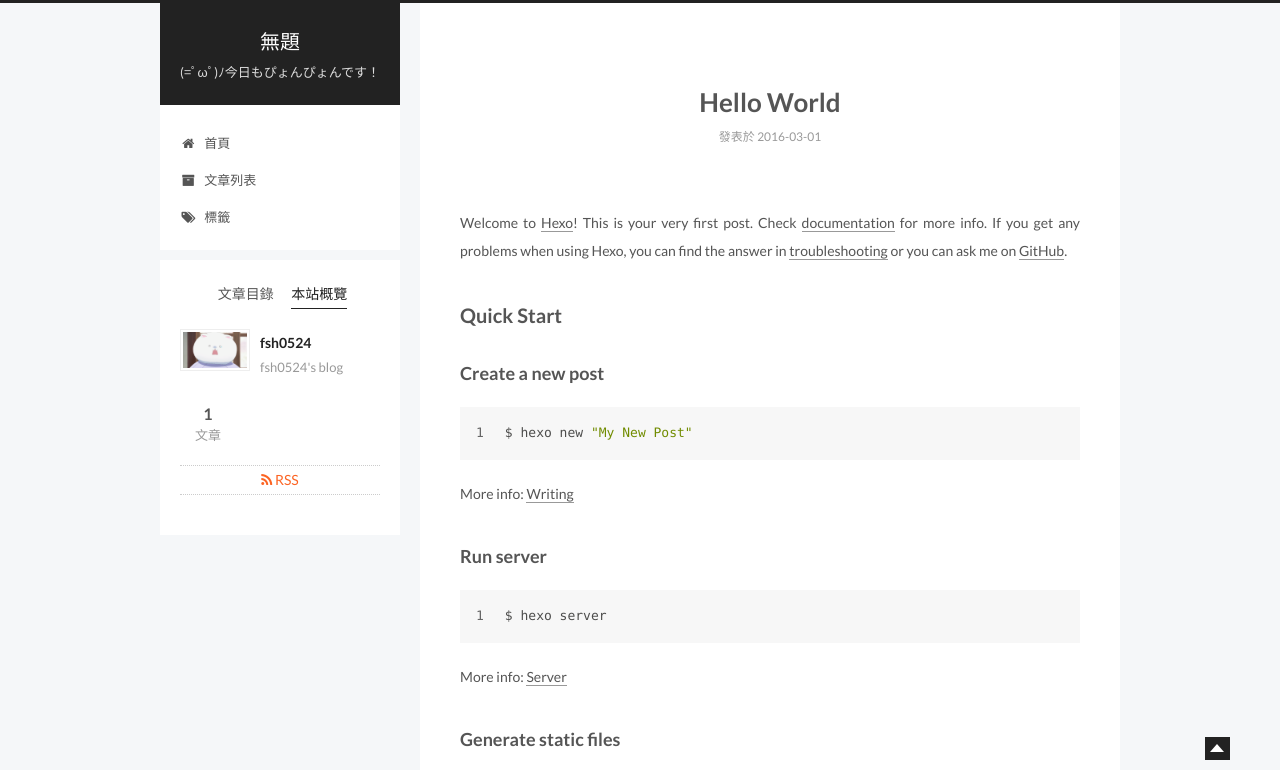
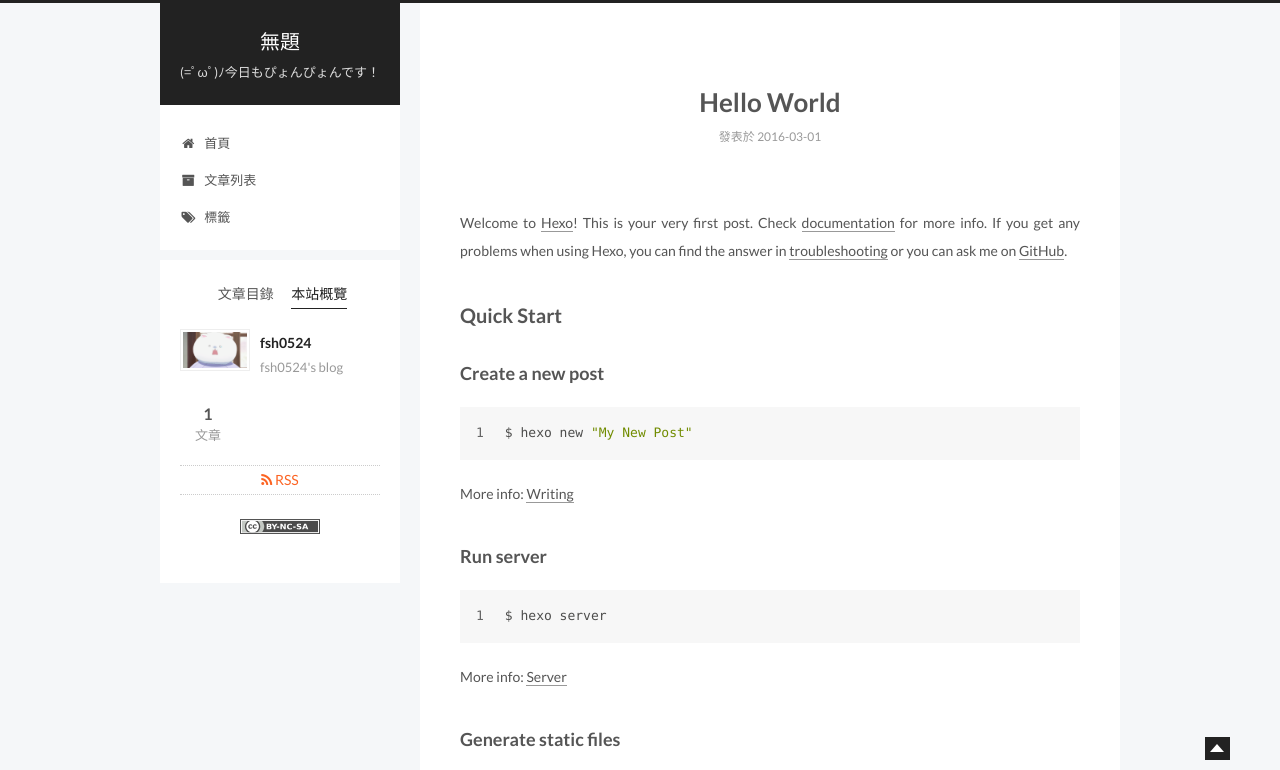
Before and after one commit to fsh0524/fsh0524.github.io, a plain HTML site: page 2016/03/01/hello-world/index.html in a window 1280 px wide. Both pictures are taken after a click on the item "本站概覽". Shown: the top 770 px of the page. Drawn offline with Linux system fonts and the light colour scheme.

Commit message:
Site updated: 2016-03-01 10:59:21

```diff
--- a/2016/03/01/hello-world/index.html
+++ b/2016/03/01/hello-world/index.html
@@ -353,6 +353,12 @@ Quick">
 
 
 
+          <div class="cc-license motion-element" itemprop="license">
+            <a href="http://creativecommons.org/licenses/by-nc-sa/4.0" class="cc-opacity" target="_blank">
+              <img src="/images/cc-by-nc-sa.svg" alt="Creative Commons" />
+            </a>
+          </div>
+
 
         <div class="links-of-author motion-element">
 
```
Also changed, not shown: archives/2016/03/index.html (+6 -0 lines), archives/2016/index.html (+6 -0 lines), archives/index.html (+6 -0 lines), index.html (+6 -0 lines), tags/index.html (+6 -0 lines).
